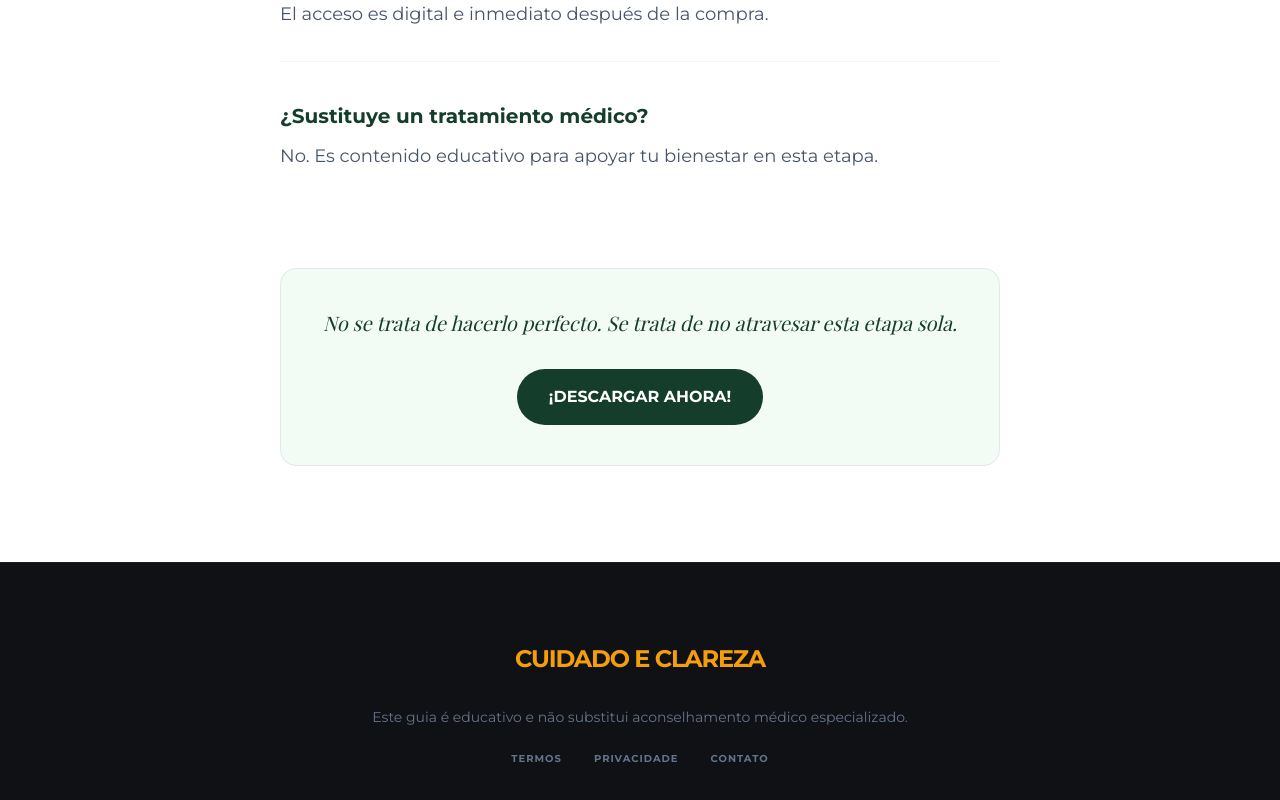
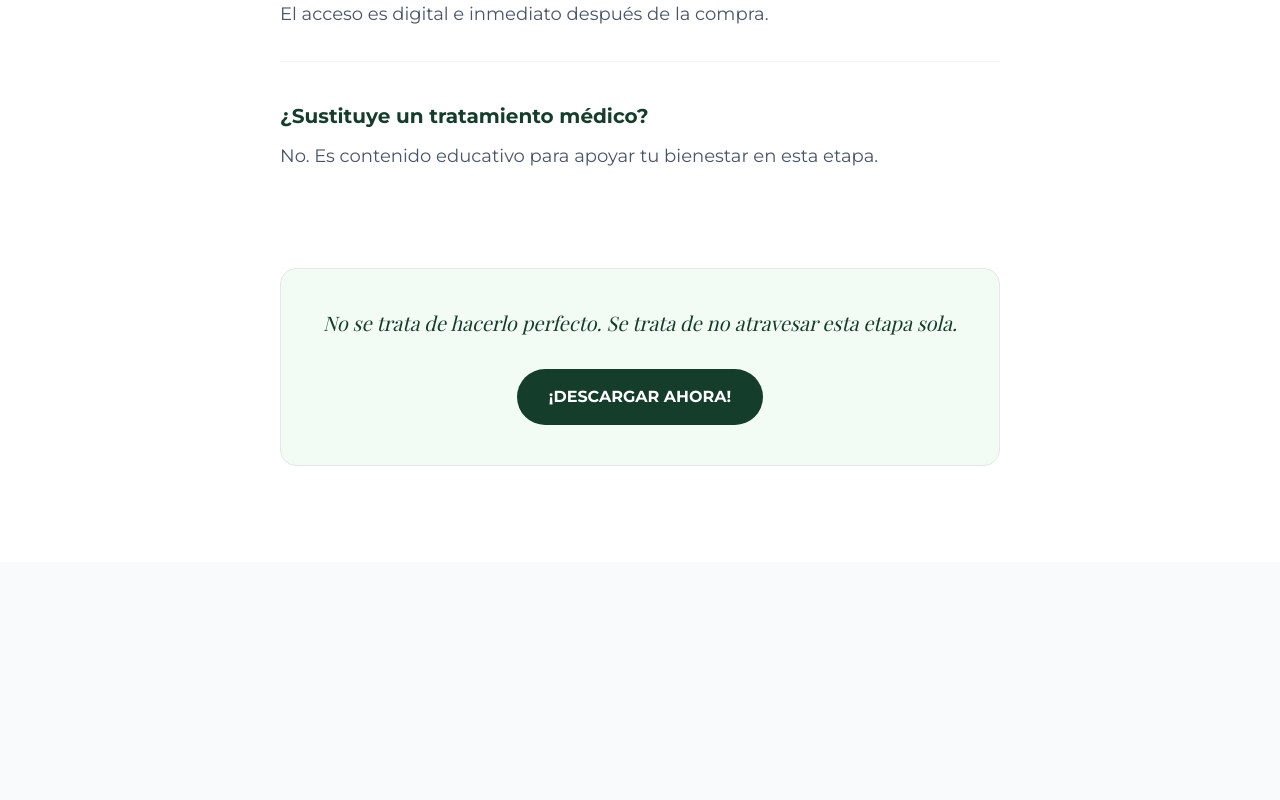
Before and after one commit to Oseias623/lumina-landing-page-generator, a React (Vite) app: page / in a window 1280 px wide. Shown: the part 10536-11336 px from the top of the page. After the commit the page ends 11098 px from the top, so only its background shows below. Built offline with nearby package versions, Linux system fonts and the light colour scheme; a web font is replaced by a local one.

Commit message:
Remove footer section from landing page

```diff
--- a/App.tsx
+++ b/App.tsx
@@ -338,23 +338,7 @@ const App: React.FC = () => {
         */}
       </main>
 
-      <footer className="bg-[#0f1115] text-slate-500 py-20 text-center border-t border-white/5">
-        <div className="max-w-7xl mx-auto px-4">
-          <div className="text-amber-500 font-black text-2xl mb-8 uppercase tracking-tighter">
-            {content.businessName}
-          </div>
-          <div className="max-w-2xl mx-auto space-y-6">
-            <p className="text-sm">
-              Este guia é educativo e não substitui aconselhamento médico especializado.
-            </p>
-            <div className="flex justify-center space-x-8 text-[10px] uppercase tracking-widest font-bold">
-              <a href="#" className="hover:text-amber-500">Termos</a>
-              <a href="#" className="hover:text-amber-500">Privacidade</a>
-              <a href="#" className="hover:text-amber-500">Contato</a>
-            </div>
-          </div>
-        </div>
-      </footer>
+
 
 
     </div >
```
